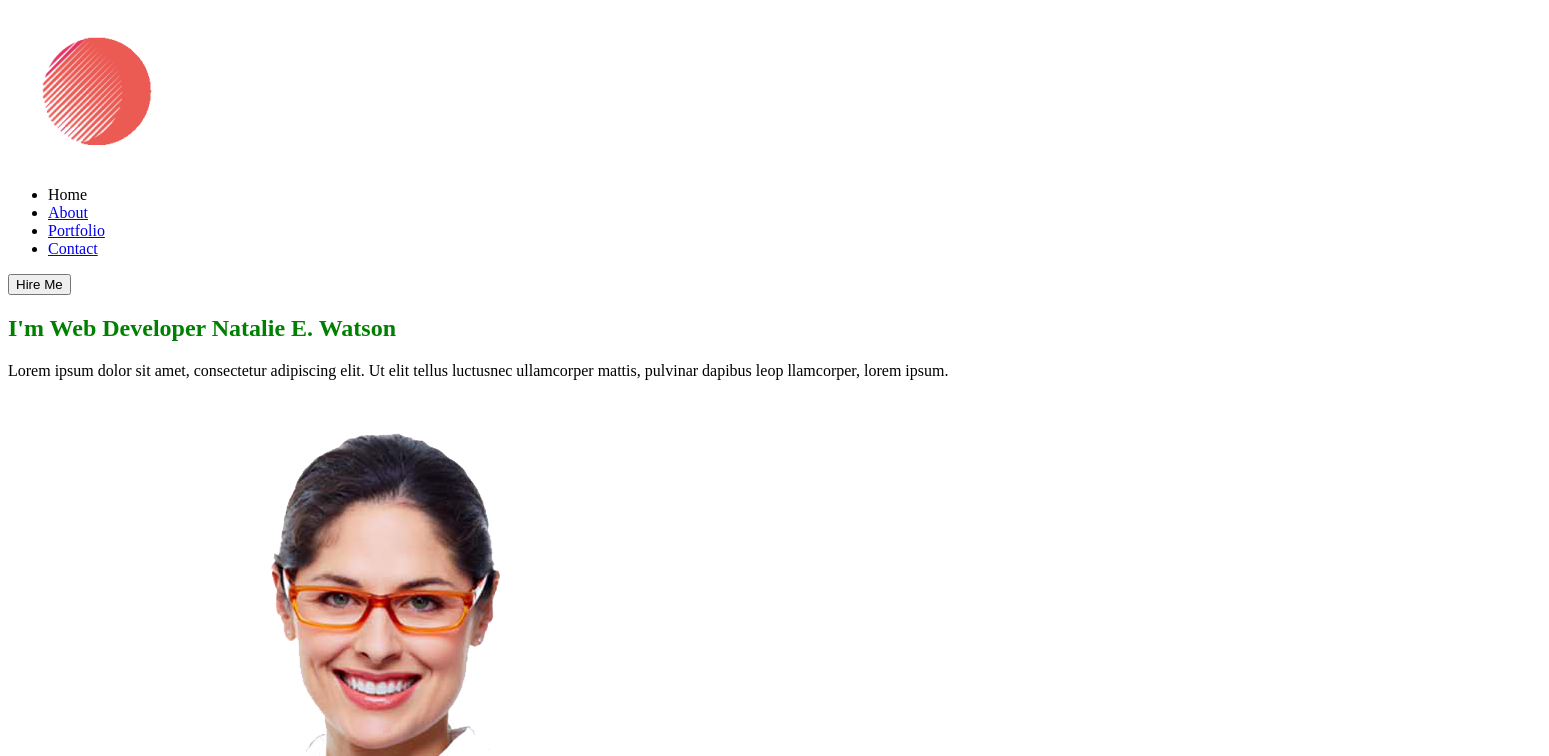
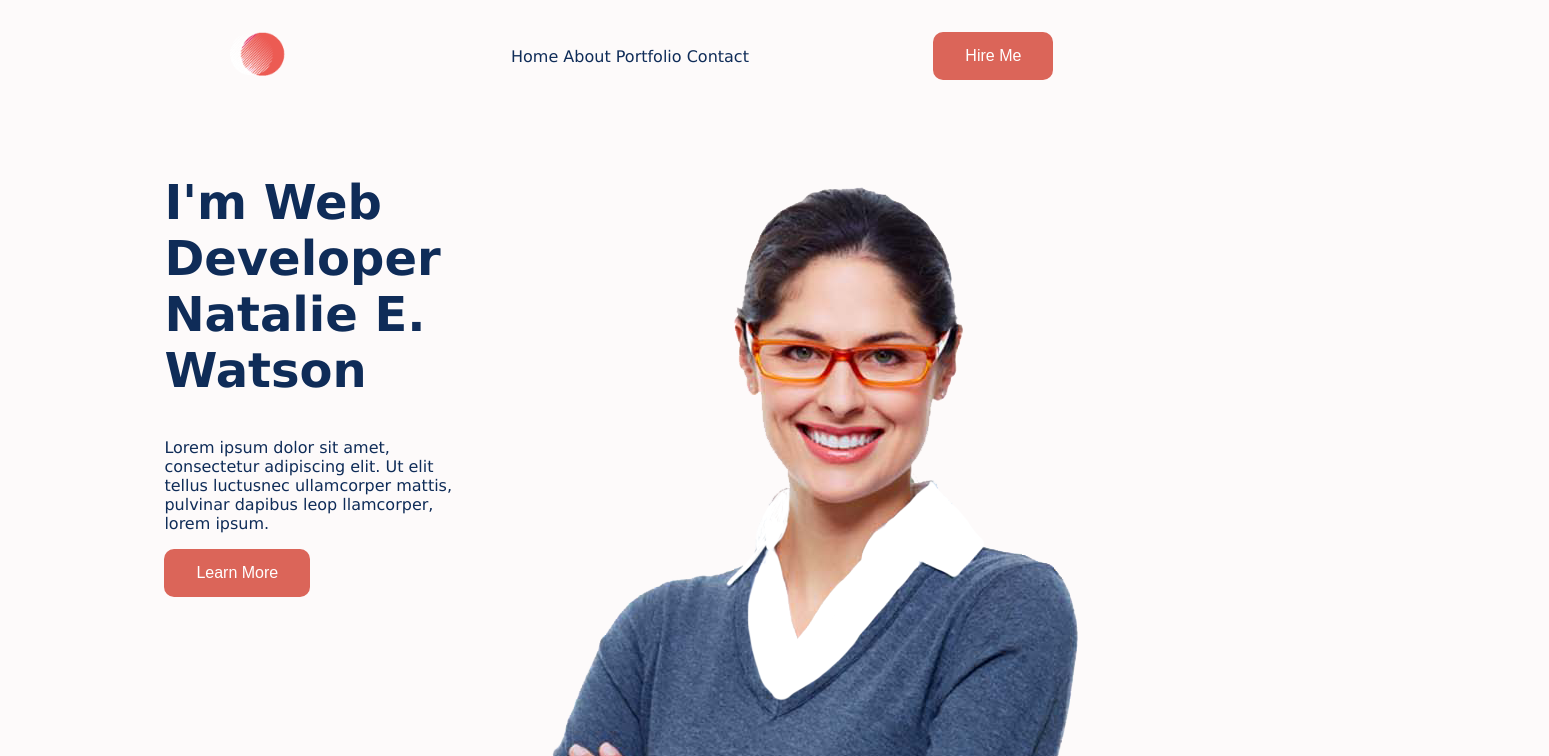
Before and after one commit to jeanchaneto/ocaproject, a plain HTML site: page index.html in a window 1280 px wide. Shown: the top 756 px of the page, 1549 px wide, since content can reach past the window. Drawn offline with Linux system fonts and the light colour scheme.

Commit message:
edition css et html

```diff
--- a/index.html
+++ b/index.html
@@ -8,31 +8,37 @@
 <body>
     <div id="bloc_page">
         <header>
-            <p><img src="images/logo-1-150x150.png" alt="Logo"></p>
+            <p><img src="images/logo-1-150x150.png" alt="Logo" class ="logo"></p>
 
             <nav>
                 <ul>
-                    <li>Home</li>
+                    <li><a href = "#home">Home</a></li>
                     <li><a href = "#aboutme">About</a></li>
                     <li><a href = "#portfolio">Portfolio</a></li>
                     <li><a href = "#contact">Contact</a></li>
                 </ul>
             </nav>
 
-            <button type="button">Hire Me</button>
+            <a href="https://www.w3schools.com/css/css3_buttons.asp"><button type="button">Hire Me</button></a>
 
         </header>
 
-        <section>
-            <h1>I'm Web Developer Natalie E. Watson</h1>
+        <section id="home">
+            <div id="heroelement1">
+            <h1 id="maintitle">I'm Web Developer Natalie E. Watson</h1>
                 <p>Lorem ipsum dolor sit amet, consectetur adipiscing elit. Ut elit tellus luctusnec ullamcorper mattis, pulvinar dapibus leop llamcorper, lorem ipsum.</p>
-                <p><img src="images/h1_hero-bg.png" alt="Natalie E. Watson"></p>
-                <button type="button">Learn More</button>
+                <button type="button" >Learn More</button>
+            </div>
+            <div id="heroelement2">
+                <p><img src="images/h1_hero-bg.png" alt="Natalie E. Watson" id="natphoto"></p>
+            </div>
         </section>
 
         <section id="aboutme">
-            <h1>About Me</h1>
-                <p>Lorem ipsum dolor sit amet, consectetur adipiscing elit.</p>
+            <div class="sectiontitle">
+            <h1 class="centertxt">About Me</h1>
+                <p class="centertxt">Lorem ipsum dolor sit amet, consectetur adipiscing elit.</p>
+            </div>
 
                 <h2>Developing With a Passion While Exploring The World.</h2>
                     <p>Lorem ipsum dolor sit amet, consectetur adipiscing elit. Ut elit tellus, luctus nec ullamcorper mattis, pulvinar dapibus leo. Lorem ipsum dolor sit amet, consectetur adipiscing elit. Ut elit tellus, luctus nec ullamcorper mattis, pulvinar dapibus leo.</p>
@@ -158,7 +164,7 @@
         </section>
 
         <footer>
-            <p><img src="images/logo-footer.png" alt="Logo"></p>
+            <p><img src="images/logo-footer.png" alt="Logo" class ="logo"></p>
             <p>Template reproduced by Jean Chane-to</p>
             <p><a href ="files/CV de Jean Chane-to.pdf" title="Click to download">Download Jean Chane-to's CV</a></p>
             <p><a href= "mailto:jeanchaneto@gmail.com">Contact Jean Chane-to</a></p>
--- a/styles.css
+++ b/styles.css
@@ -1,3 +1,86 @@
-h1 {
-    color: green;
- }
+body
+{
+    font-family: Verdana, Geneva, Tahoma, sans-serif;
+    background-color: #fdfafa;
+    color:#0f2c58
+}
+
+#bloc_page
+{
+    width: 80%;
+    margin: auto;
+}
+
+header
+{
+    display:flex;
+    justify-content: space-around;
+    align-items: center;
+
+}
+
+.logo
+{
+ width: 60px;
+ height: 60px;
+}
+
+ul
+{
+    list-style: none;
+
+}
+
+li
+{
+    display:inline;
+}
+
+a:link {
+    color:#0f2c58;
+    text-decoration: none;
+  }
+
+a:visited {
+    color:#0f2c58;
+  }
+
+a:hover {
+    color:#0c1a2e;
+    font-weight: bolder;
+  }
+
+  button
+  {
+    background-color: #db6559;
+    border: none;
+    padding: 15px 32px;
+    text-align: center;
+    font-size: 16px;
+    color: white;
+    border-radius: 10px;
+  }
+
+  #maintitle
+  {
+    font-size: 300%;
+  }
+
+#home
+{
+    padding: 30px 30px;
+    display: flex;
+}
+
+.centertxt
+{
+ text-align: center;
+}
+
+.sectiontitle
+{
+    margin: 120px 120px;
+    border-color: #db6559;
+    border-style: solid;
+    border-width: 0px 0px 2px 0px;
+}
```
